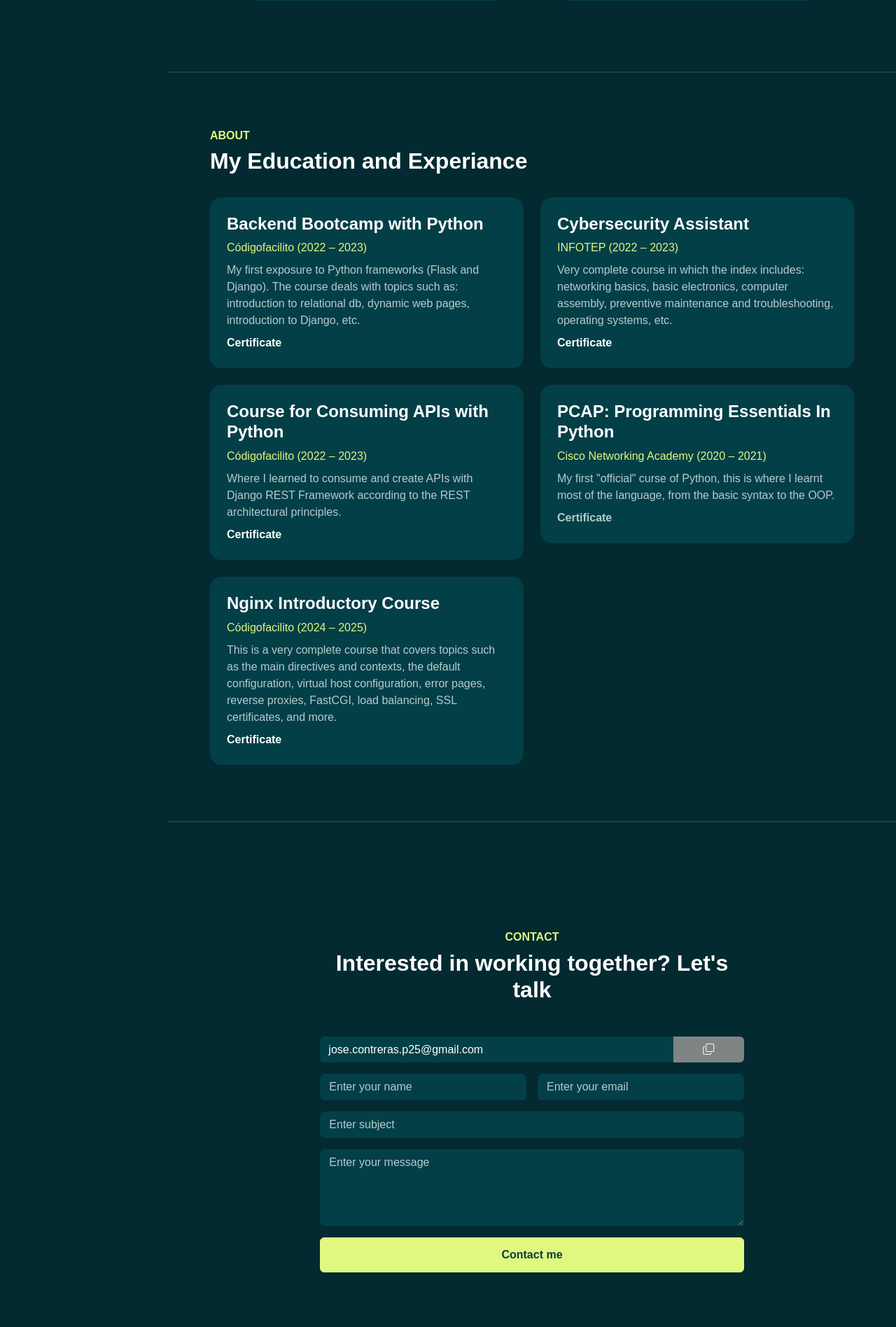
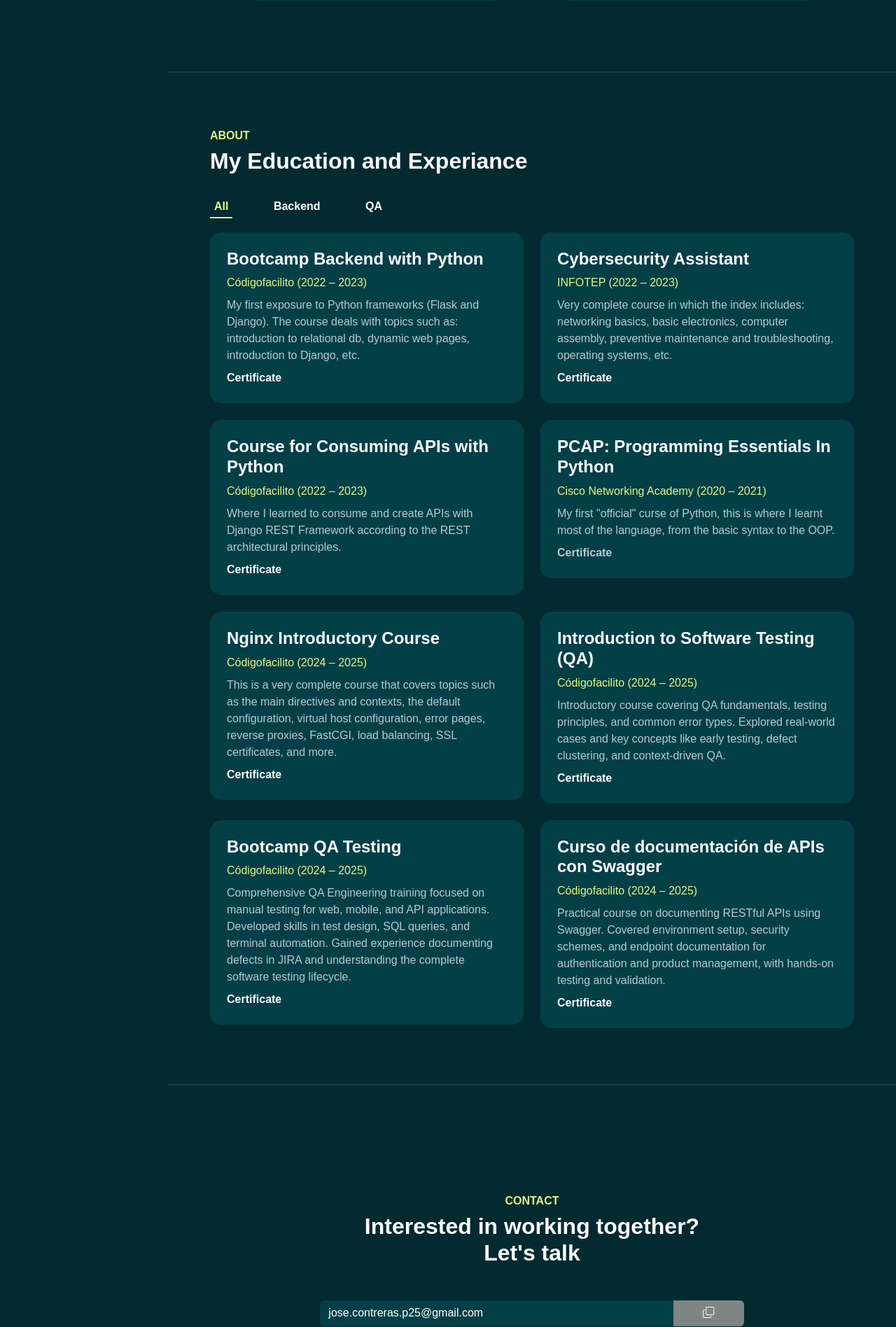
Before and after one commit to JoseContrerasP/portfolio, a Django app: page / in a window 1280 px wide. Shown: the part 1496-3392 px from the top of the page at 70% size. Run offline with Django 4.2, Linux system fonts and the light colour scheme; some web fonts are replaced.

Commit message:
add QA Engineer to my profile
add a backend/QA classifier
update my cv
update my LinkedIn
add qa courses

```diff
--- a/core/templates/core/index.html
+++ b/core/templates/core/index.html
@@ -8,7 +8,7 @@
 
       <div class="navbar-brand mx-lg-auto mb-lg-4">
           <span class="h3 fw-bold d-block d-lg-none">José Contreras</span>
-          <img src="{% static 'core/images_p/jose_ft.jpeg' %}" alt="" class="d-none d-lg-block rounded-circle">
+          <img src="{% static 'core/images_p/Pixel Art Businessman with Coffee.png' %}" alt="" class="d-none d-lg-block rounded-circle">
       </div>
       <button class="navbar-toggler" type="button" data-bs-toggle="collapse" data-bs-target="#navbarNav" aria-controls="navbarNav" aria-expanded="false" aria-label="Toggle navigation">
         <span class="navbar-toggler-icon"></span>
@@ -43,12 +43,12 @@
               <i class="bi bi-github"></i>
             </a>
 
-            <a class="col-4" href="https://www.linkedin.com/in/jose-contreras-padilla-473b0422b/" target="_blank">
-              <i class="bi bi-linkedin"></i>
+            <a class="col-4" href="{% static 'core/documents/JoseContrerasCV.pdf' %}" target="_blank">
+              <i class="bi bi-person-circle"></i>
             </a>
 
-            <a class="col-4" href="{% static 'core/documents/CV-JoseContreras.pdf' %}" target="_blank">
-              <i class="bi bi-person-circle"></i>
+            <a class="col-4" href="https://www.linkedin.com/in/jos%C3%A9-contreras-500ab3389/" target="_blank">
+              <i class="bi bi-linkedin"></i>
             </a>
 
           </div>
@@ -67,13 +67,13 @@
           <div class="row">
             <div class="col-lg-8">
 
-              <h1 class="display-4 fw-bold" data-aos="fade-up">I'M A <span class="text-brand">PYTHON BACKEND DEV</span> FROM SANTO DOMINGO, DO</h1>
+              <h1 class="display-4 fw-bold" data-aos="fade-up">I'M A <span class="text-brand">PYTHON BACKEND DEV</span> & A <span class="text-brand">QA Engineer Jr</span> FROM SANTO DOMINGO, DO</h1>
 
               <p class="lead mt-2 mb-4" data-aos="fade-up" data-aos-delay="300">Hey! <span class="text-brand">I am José Contreras</span>. I'm geared up and ready to dive into work. Let's get things rolling!</p>
 
               <div data-aos="fade-up" data-aos-delay="600">
                 <a href="#work" class="btn btn-brand me-3">Explore My Work</a>
-                <a href="{% static 'core/documents/CV-JoseContreras.pdf'%}" class="link-custom" target="_blank">Curriculum Vitae</a>
+                <a href="{% static 'core/documents/JoseContrerasCV.pdf'%}" class="link-custom" target="_blank">Curriculum Vitae</a>
               </div>
             </div>
           </div>
@@ -139,11 +139,17 @@
     <section id="about" class="full-height px-lg-5">
       <div class="container">
 
-        <div class="row pb-4" data-aos="fade-up">
+        <div class="row pb-4">
           <div class="col-lg-8">
             <h6 class="text-brand">ABOUT</h6>
             <h2>My Education and Experiance</h2>
           </div>
+        </div>
+
+        <div class="filter-buttons mb-4">
+            <button class="filter-btn me-5 active" data-filter="all">All</button>
+            <button class="filter-btn me-5" data-filter="backend">Backend</button>
+            <button class="filter-btn me-5" data-filter="qa">QA</button>
         </div>
 
         <div class="row gy-5">
@@ -152,9 +158,9 @@
             <!-- <h3 class="mb-4" data-aos="fade-up" data-aos-delay="300">Education</h3> -->
             <div class="row gy-4">
 
-              <div class="col-md-6 col-12" data-aos="fade-up" data-aos-delay="300">
+              <div class="col-md-6 col-12 course-card backend">
                 <div class="bg-base p-4 rounded-4 shadow-effect">
-                  <h4>Backend Bootcamp with Python</h4>
+                  <h4>Bootcamp Backend with Python</h4>
                   <p class="text-brand mb-2">Códigofacilito (2022 – 2023)</p>
                   <p class="mb-2">My first exposure to Python frameworks (Flask and Django). The course deals with topics such as: introduction to relational db, dynamic web pages, introduction to Django, etc.</p>
 
@@ -162,7 +168,7 @@
                 </div>
               </div>
 
-              <div class="col-md-6 col-12" data-aos="fade-up" data-aos-delay="600">
+              <div class="col-md-6 col-12 course-card backend">
                 <div class="bg-base p-4 rounded-4 shadow-effect">
                   <h4>Cybersecurity Assistant</h4>
                   <p class="text-brand mb-2">INFOTEP (2022 – 2023)</p>
@@ -172,7 +178,7 @@
                 </div>
               </div>
 
-              <div class="col-md-6 col-12" data-aos="fade-up" data-aos-delay="300">
+              <div class="col-md-6 col-12 course-card backend">
                 <div class="bg-base p-4 rounded-4 shadow-effect">
                   <h4>Course for Consuming APIs with Python</h4>
                   <p class="text-brand mb-2">Códigofacilito (2022 – 2023)</p>
@@ -182,7 +188,7 @@
                 </div>
               </div>
 
-              <div class="col-md-6 col-12" data-aos="fade-up" data-aos-delay="600">
+              <div class="col-md-6 col-12 course-card backend">
                 <div class="bg-base p-4 rounded-4 shadow-effect">
                   <h4>PCAP: Programming Essentials In Python</h4>
                   <p class="text-brand mb-2">Cisco Networking Academy (2020 – 2021)</p>
@@ -192,7 +198,7 @@
                 </div>
               </div>
 
-              <div class="col-md-6 col-12" data-aos="fade-up" data-aos-delay="300">
+              <div class="col-md-6 col-12 course-card backend">
                 <div class="bg-base p-4 rounded-4 shadow-effect">
                   <h4>Nginx Introductory Course</h4>
                   <p class="text-brand mb-2">Códigofacilito (2024 – 2025)</p>
@@ -200,6 +206,39 @@
 
 
                   <a href="{% static 'core/documents/Certificado - Curso de introducción a Nginx.pdf' %}" class="link-custom" target="_blank">Certificate</a>
+                </div>
+              </div>
+
+              <div class="col-md-6 col-12 course-card qa">
+                <div class="bg-base p-4 rounded-4 shadow-effect">
+                  <h4>Introduction to Software Testing (QA)</h4>
+                  <p class="text-brand mb-2">Códigofacilito (2024 – 2025)</p>
+                  <p class="mb-2">Introductory course covering QA fundamentals, testing principles, and common error types. Explored real-world cases and key concepts like early testing, defect clustering, and context-driven QA.</p>
+
+
+                  <a href="{% static 'core/documents/curso qa.pdf' %}" class="link-custom" target="_blank">Certificate</a>
+                </div>
+              </div>
+
+              <div class="col-md-6 col-12 course-card qa">
+                <div class="bg-base p-4 rounded-4 shadow-effect">
+                  <h4>Bootcamp QA Testing</h4>
+                  <p class="text-brand mb-2">Códigofacilito (2024 – 2025)</p>
+                  <p class="mb-2">Comprehensive QA Engineering training focused on manual testing for web, mobile, and API applications. Developed skills in test design, SQL queries, and terminal automation. Gained experience documenting defects in JIRA and understanding the complete software testing lifecycle.</p>
+
+
+                  <a href="{% static 'core/documents/bootcamp qa.pdf' %}" class="link-custom" target="_blank">Certificate</a>
+                </div>
+              </div>
+
+              <div class="col-md-6 col-12">
+                <div class="bg-base p-4 rounded-4 shadow-effect course-card qa">
+                  <h4>Curso de documentación de APIs con Swagger</h4>
+                  <p class="text-brand mb-2">Códigofacilito (2024 – 2025)</p>
+                  <p class="mb-2">Practical course on documenting RESTful APIs using Swagger. Covered environment setup, security schemes, and endpoint documentation for authentication and product management, with hands-on testing and validation.</p>
+
+
+                  <a href="{% static 'core/documents/Swagger.pdf' %}" class="link-custom" target="_blank">Certificate</a>
                 </div>
               </div>
 
@@ -216,10 +255,10 @@
       <section id="contact" class="full-height px-lg-5">
         <div class="container">
 
-          <div class="row justify-content-center text-center" data-aos="fade-up" >
+          <div class="row justify-content-center text-center">
             <div class="col-lg-8 pb-4">
               <h6 class="text-brand">CONTACT</h6>
-              <h2>Interested in working together? Let's talk</h2>
+              <h2>Interested in working together?<br> Let's talk</h2>
             </div>
 
             <div class="col-lg-8">
--- a/core/views.py
+++ b/core/views.py
@@ -15,7 +15,7 @@ def index(request):
             body=message,
             from_email=receiver[0],
             to=receiver,
-            reply_to=sender
+            reply_to=sender,
         )
 
         email.send()
@@ -24,6 +24,7 @@ def index(request):
 
     else:
         return render(request, "core/index.html")
+        # return render(request, "core/index2.html")
 
 
 def contact_success_view(request):
--- a/static/css/style.css
+++ b/static/css/style.css
@@ -194,6 +194,52 @@ img {
 	width: 19%;
 }
 
+.filter-btn {
+	font-weight: 700;
+	position: relative;
+	color: var(--color-heading);
+	background-color: var(--color-base2);
+	border: none;
+}
+
+.filter-btn::after {
+	content: "";
+	width: 0%;
+	height: 2px;
+	background-color: var(--color-brand);
+	position: absolute;
+	left: 0;
+	top: 110%;
+	transition: all 0.4s;
+}
+
+.filter-btn:hover::after {
+	width: 100%;
+}
+
+.filter-buttons .active {
+	color: var(--color-brand);
+}
+
+.filter-buttons .active::after {
+	content: "";
+	width: 0%;
+	height: 2px;
+	background-color: var(--color-brand);
+	position: absolute;
+	left: 0;
+	top: 110%;
+	transition: all 0.4s;
+}
+
+.filter-buttons .active::after {
+	width: 100%;
+}
+
+/*.filter-buttons .active {
+
+}*/
+
 /* CARD */
 
 .card-custom .card-custom-image {
--- a/static/js/main.js
+++ b/static/js/main.js
@@ -5,7 +5,7 @@ AOS.init({
 	delay: 0,
 	duration: 700,
 	easing: "ease",
-	once: false,
+	once: true,
 	mirror: false,
 	anchorPlacement: "top-bottom",
 })
@@ -25,3 +25,34 @@ document.querySelectorAll(".copy-link").forEach(copyLinkContainer => {
 		setTimeout(() => inputField.value = text, 2000)
 	})
 });
+
+
+// buttons
+document.addEventListener('DOMContentLoaded', function() {
+    const filterButtons = document.querySelectorAll('.filter-btn');
+    const courseCards = document.querySelectorAll('.course-card');
+
+    filterButtons.forEach(button => {
+        button.addEventListener('click', function() {
+            // Remover clase active de todos los botones
+            filterButtons.forEach(btn => btn.classList.remove('active'));
+
+            // Agregar clase active al botón clickeado
+            this.classList.add('active');
+
+            const filterValue = this.getAttribute('data-filter');
+
+            courseCards.forEach(card => {
+                if (filterValue === 'all') {
+                    card.style.display = 'block';
+                } else {
+                    if (card.classList.contains(filterValue)) {
+                        card.style.display = 'block';
+                    } else {
+                        card.style.display = 'none';
+                    }
+                }
+            });
+        });
+    });
+});
```
Also changed, not shown: static/core/images_p/Pixel Art Businessman with Coffee.png (added), static/core/images_p/jose_ft.jpeg (deleted), static/core/images_p/sidebar-img.jpg (deleted), 6 other files.
